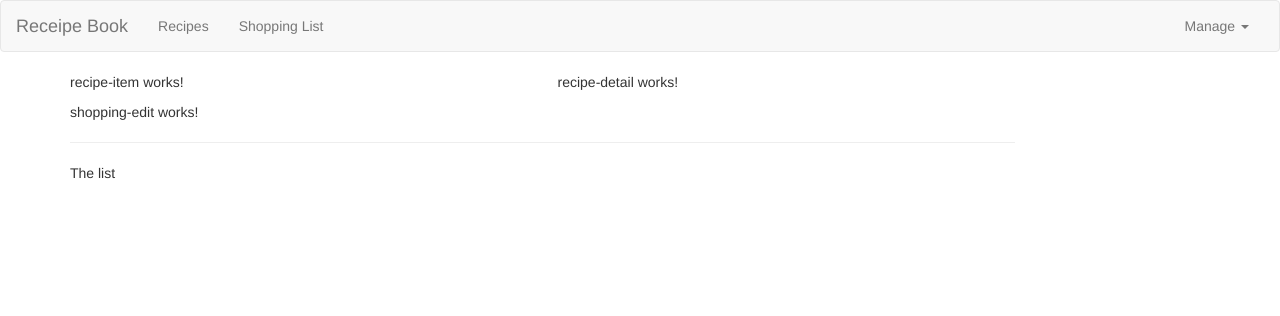
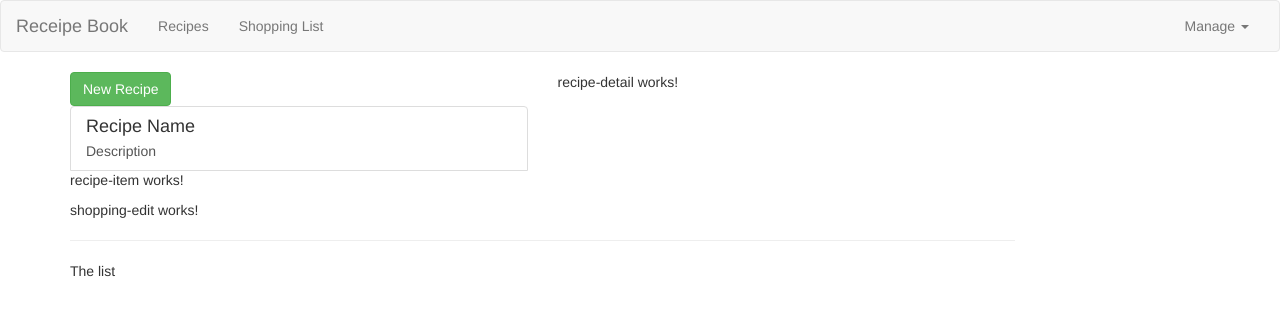
Before and after one commit to matthewchick/FirstAngularShoppingCartProject, an Angular app: page / in a window 1280 px wide. Shown: the top 316 px of the page. Built offline with nearby package versions, Linux system fonts and the light colour scheme.

Commit message:
Add content to Recipe-list.component

```diff
--- a/src/app/recipes/recipe-list/recipe-list.component.html
+++ b/src/app/recipes/recipe-list/recipe-list.component.html
@@ -1 +1,20 @@
-<app-recipe-item></app-recipe-item>
+<div class="row">
+  <div class = "col-xs-12">
+    <button class="btn btn-success">New Recipe</button>
+  </div>
+</div>
+<div class="row">
+  <div class = "col-xs-12">
+    <!-- https://stackoverflow.com/questions/8554043/what-is-a-clearfix -->
+    <a href="#" class="list-group-item clearfix">
+      <div class="pull-left">
+        <h4 class="list-group-item-heading">Recipe Name</h4>
+        <p class="list-group-item-text">Description</p>
+      </div>
+      <span class="pull-right">
+        <img src="" alt="" class="img-responsive" style="max-height: 50px;">
+      </span>
+    </a>
+    <app-recipe-item></app-recipe-item>
+  </div>
+</div>
--- a/src/app/recipes/recipe-list/recipe-list.component.ts
+++ b/src/app/recipes/recipe-list/recipe-list.component.ts
@@ -1,4 +1,5 @@
 import { Component, OnInit } from '@angular/core';
+import { Recipe } from '../recipe.model';
 
 @Component({
   selector: 'app-recipe-list',
@@ -6,8 +7,14 @@
   styleUrls: ['./recipe-list.component.css']
 })
 export class RecipeListComponent implements OnInit {
+  // array of object => Recipe
+  recipes: Recipe[] = [
+    new Recipe('A Test Recipe', 'This is a simple test',
+      'http://www.taste.com.au/recipes/spicy-coconut-fish-curry-rice-noodles/ZGy6LsUM')
+  ];
 
-  constructor() { }
+  constructor() {
+  }
 
   ngOnInit() {
   }
```
